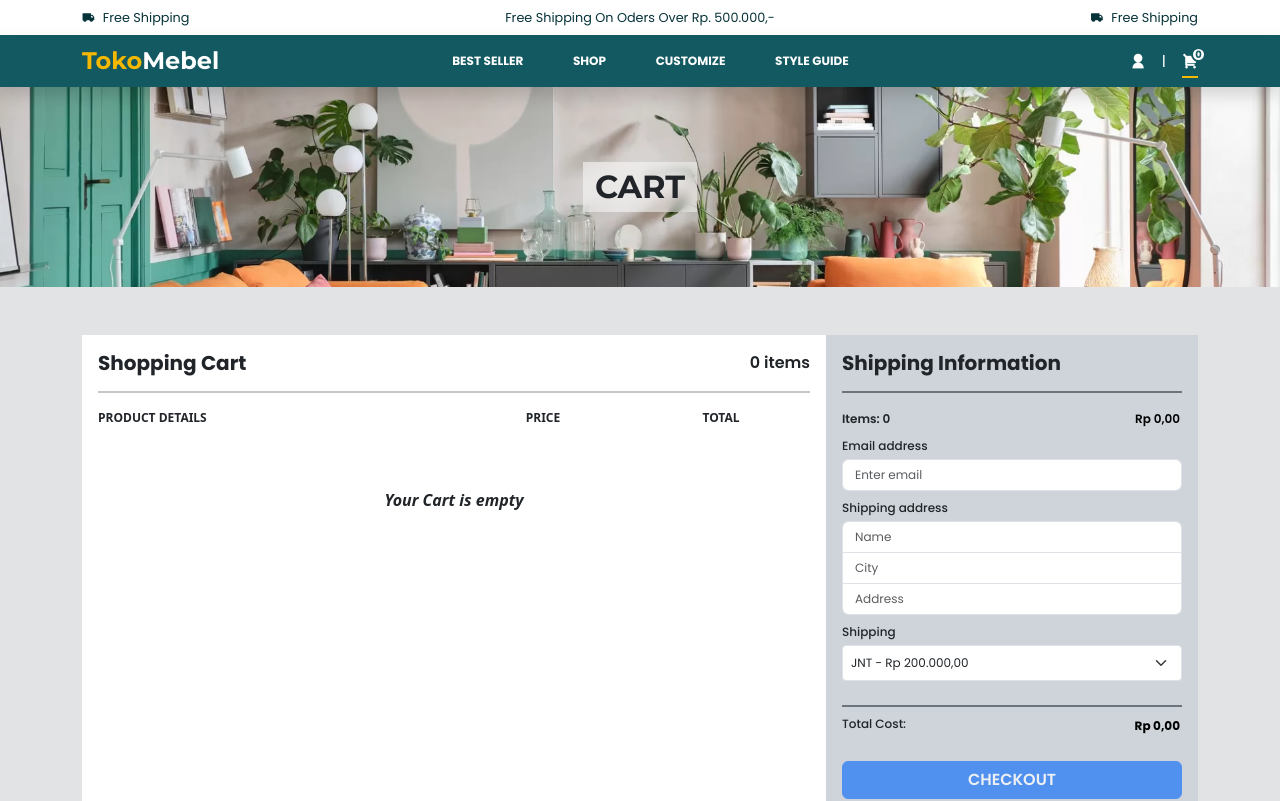
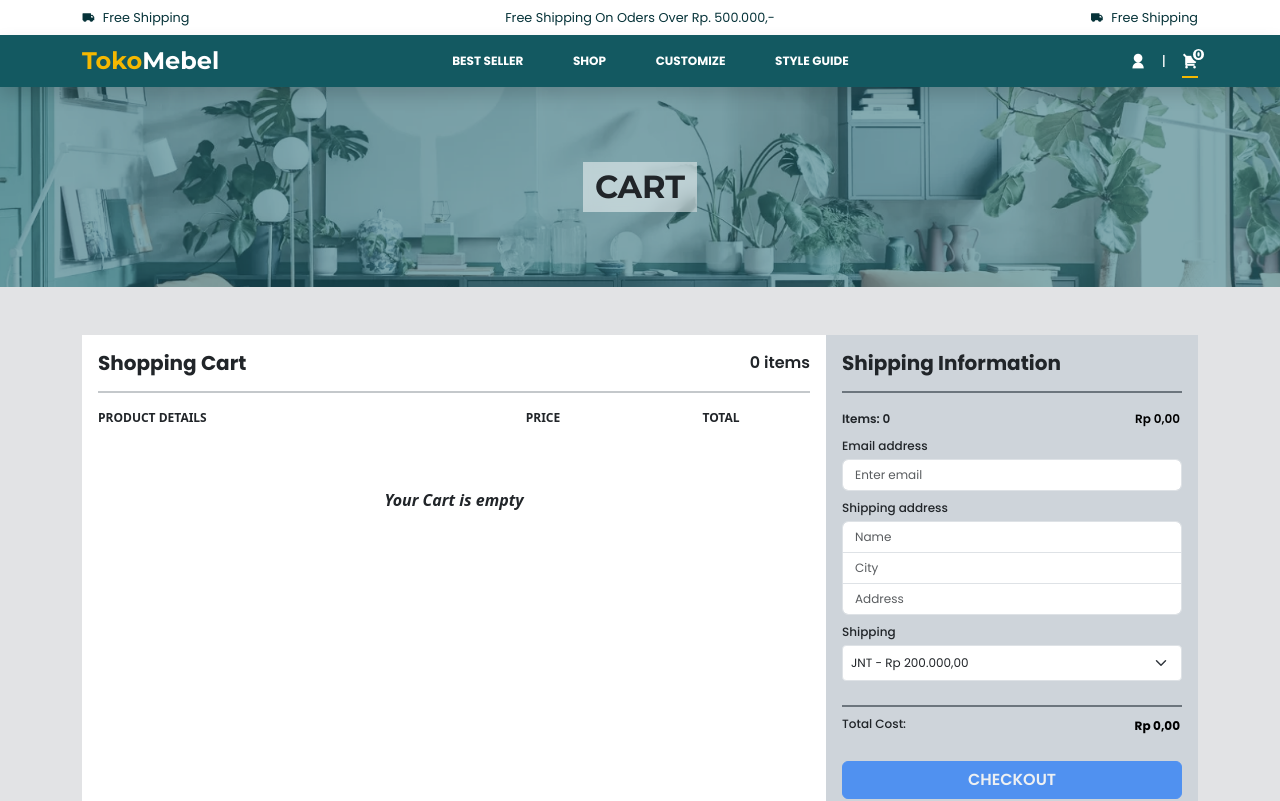
Before and after one commit to TrainerBE2/Toko-Mebel, a React (Vite) app: page /cart in a window 1280 px wide. Shown: the top 801 px of the page. Built offline with nearby package versions, Linux system fonts and the light colour scheme.

Commit message:
animate register and change banner header image

```diff
--- a/src/common/Account/RegisterForm.jsx
+++ b/src/common/Account/RegisterForm.jsx
@@ -15,7 +15,7 @@ export const RegisterForm = ({ toggleCard }) => {
     setIsConfirmPassword(!isConfirmPassword);
   };
   return (
-    <Card className="bg-light p-3 mx-auto text-bg-dark border-0 w-100">
+    <Card className="bg-light p-3 mx-auto text-bg-dark border-0 w-100" data-aos="zoom-in">
       <Card.Img
         className="d-block mx-auto my-3"
         style={{width: '300px'}}
--- a/src/common/Banner/BannerHeader.css
+++ b/src/common/Banner/BannerHeader.css
@@ -1,7 +1,7 @@
 .header__page {
   width: 100%;
   min-height: 25vh;
-  background: url(../../assets/Image/bg_banner.png) no-repeat center /cover;
+  background: url(../../assets/Image/bg-img.png) no-repeat center /cover;
 }
 
 .header__page h1 {
```
